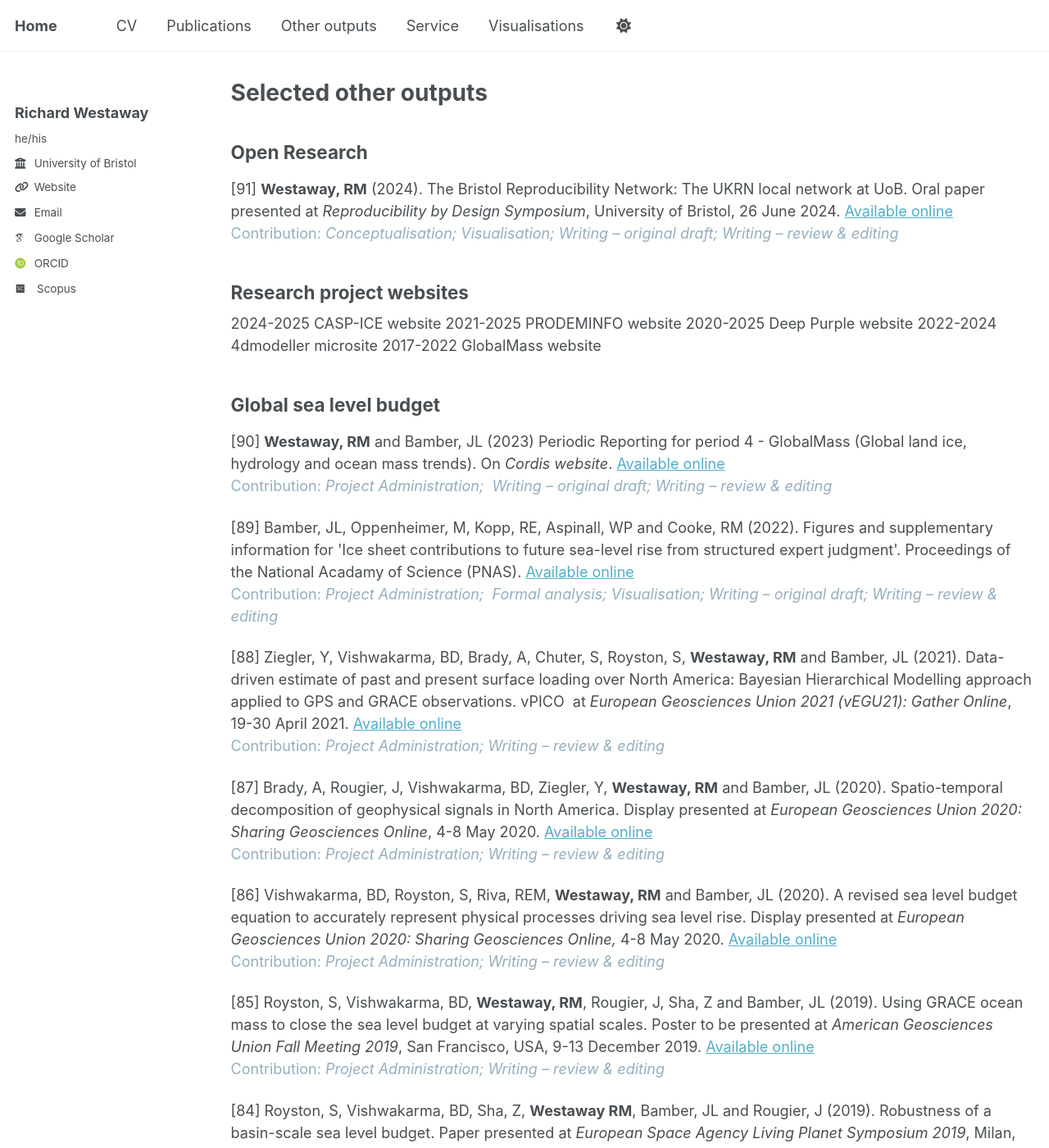
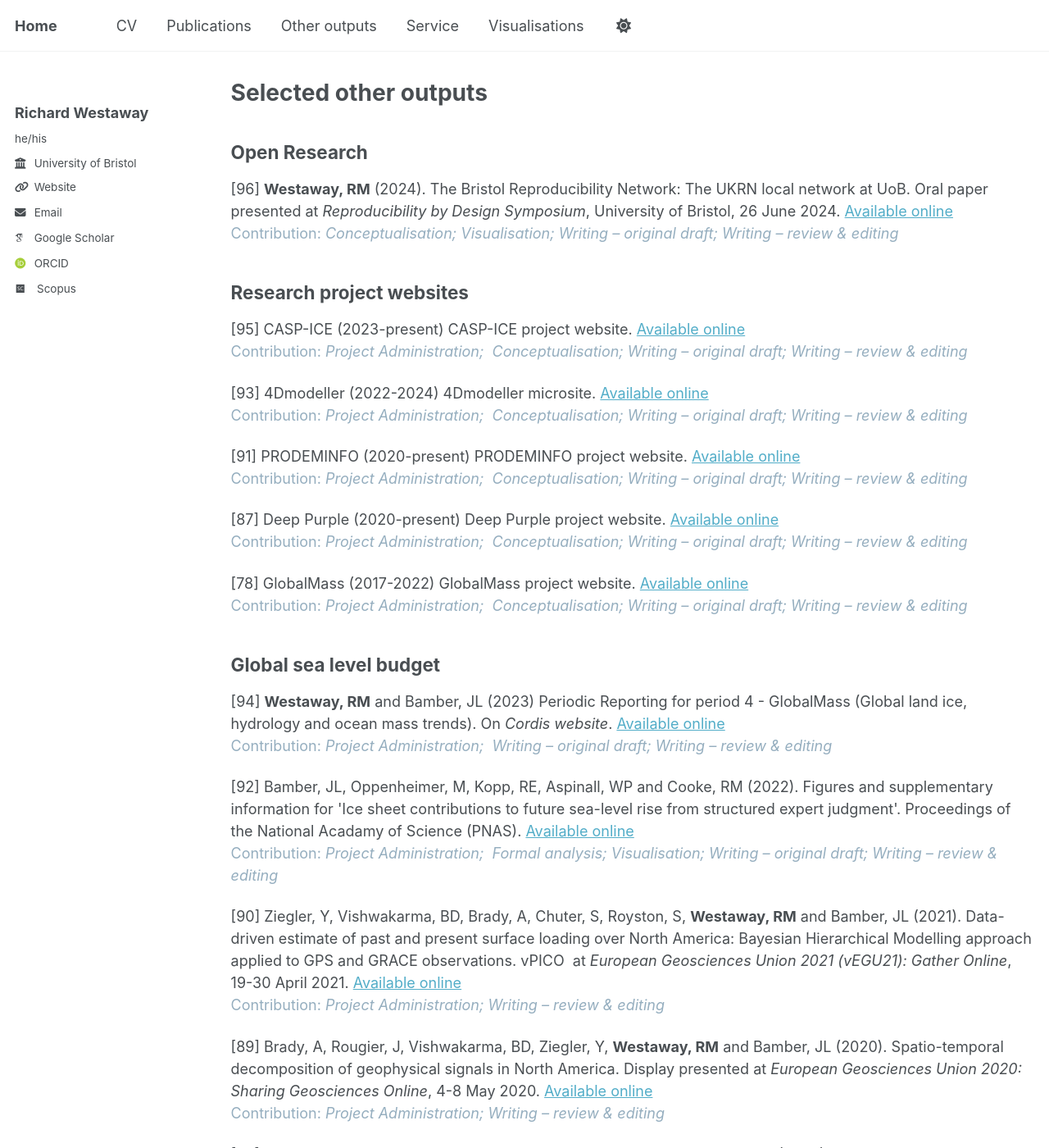
Before and after one commit to richardwestaway/richardwestaway.github.io, a Jekyll site: the page built from _pages/outputs.html, in a window 1280 px wide and 1400 px high. Shown: the whole window at 82% size. Built offline with Jekyll 4.4.1, drawn with Linux system fonts in a browser that asks for light colours; some web fonts are replaced; some of the changed text lies outside the part shown.

Commit message:
Update outputs.html

```diff
--- a/_pages/outputs.html
+++ b/_pages/outputs.html
@@ -15,36 +15,36 @@ author_profile: true
 
 <h2>Open Research</h2>
 
-<p>[91] <strong>Westaway, RM</strong> (2024). The Bristol Reproducibility Network: The UKRN local network at UoB. Oral paper presented at <em>Reproducibility by Design Symposium</em>, University of Bristol, 26 June 2024. <a href="https://osf.io/tx42g" target="_blank" rel="noopener">Available online</a><br /><span style="color: #95aebf;">Contribution: <em>Conceptualisation; Visualisation; Writing &ndash; original draft; Writing &ndash; review &amp; editing</em></span></p>
+<p>[96] <strong>Westaway, RM</strong> (2024). The Bristol Reproducibility Network: The UKRN local network at UoB. Oral paper presented at <em>Reproducibility by Design Symposium</em>, University of Bristol, 26 June 2024. <a href="https://osf.io/tx42g" target="_blank" rel="noopener">Available online</a><br /><span style="color: #95aebf;">Contribution: <em>Conceptualisation; Visualisation; Writing &ndash; original draft; Writing &ndash; review &amp; editing</em></span></p>
 
 <h2>Research project websites</h2>
 
-2024-2025 CASP-ICE website
+<p>[95] CASP-ICE (2023-present) CASP-ICE project website. <a href="https://sks.to/prodeminfo" target="_blank" rel="noopener">Available online</a><br /><span style="color: #95aebf;">Contribution: <em>Project Administration;&nbsp; Conceptualisation; Writing &ndash; original draft; Writing &ndash; review &amp; editing</em></span></p>
 
-2021-2025 PRODEMINFO website
+<p>[93] 4Dmodeller (2022-2024) 4Dmodeller microsite. <a href="https://www.globalmass.eu/4dmodeller/" target="_blank" rel="noopener">Available online</a><br /><span style="color: #95aebf;">Contribution: <em>Project Administration;&nbsp; Conceptualisation; Writing &ndash; original draft; Writing &ndash; review &amp; editing</em></span></p>
 
-2020-2025 Deep Purple website
+<p>[91] PRODEMINFO (2020-present) PRODEMINFO project website. <a href="https://sks.to/prodeminfo" target="_blank" rel="noopener">Available online</a><br /><span style="color: #95aebf;">Contribution: <em>Project Administration;&nbsp; Conceptualisation; Writing &ndash; original draft; Writing &ndash; review &amp; editing</em></span></p>
 
-2022-2024 4dmodeller microsite
+<p>[87] Deep Purple (2020-present) Deep Purple project website. <a href="https://www.deeppurple-ercsyg.eu/" target="_blank" rel="noopener">Available online</a><br /><span style="color: #95aebf;">Contribution: <em>Project Administration;&nbsp; Conceptualisation; Writing &ndash; original draft; Writing &ndash; review &amp; editing</em></span></p>
 
-2017-2022 GlobalMass website
+<p>[78] GlobalMass (2017-2022) GlobalMass project website. <a href="https://www.globalmass.eu/" target="_blank" rel="noopener">Available online</a><br /><span style="color: #95aebf;">Contribution: <em>Project Administration;&nbsp; Conceptualisation; Writing &ndash; original draft; Writing &ndash; review &amp; editing</em></span></p>
 
 <h2>Global sea level budget</h2>
 
-<p>[90] <strong>Westaway, RM</strong> and Bamber, JL (2023) Periodic Reporting for period 4 - GlobalMass (Global land ice, hydrology and ocean mass trends). On <em>Cordis website</em>. <a href="https://cordis.europa.eu/project/id/694188/reporting" target="_blank" rel="noopener">Available online</a><br /><span style="color: #95aebf;">Contribution: <em>Project Administration;&nbsp; Writing &ndash; original draft; Writing &ndash; review &amp; editing</em></span></p>
+<p>[94] <strong>Westaway, RM</strong> and Bamber, JL (2023) Periodic Reporting for period 4 - GlobalMass (Global land ice, hydrology and ocean mass trends). On <em>Cordis website</em>. <a href="https://cordis.europa.eu/project/id/694188/reporting" target="_blank" rel="noopener">Available online</a><br /><span style="color: #95aebf;">Contribution: <em>Project Administration;&nbsp; Writing &ndash; original draft; Writing &ndash; review &amp; editing</em></span></p>
 
-<p>[89] Bamber, JL, Oppenheimer, M, Kopp, RE, Aspinall, WP and Cooke, RM (2022). Figures and supplementary information for 'Ice sheet contributions to future sea-level rise from structured expert judgment'. Proceedings of the National Acadamy of Science (PNAS). <a href="https://doi.org/10.1073/pnas.1817205116" target="_blank" rel="noopener">Available online</a><br /><span style="color: #95aebf;">Contribution: <em>Project Administration;&nbsp; Formal analysis; Visualisation; Writing &ndash; original draft; Writing &ndash; review &amp; editing</em></span></p>
-<p>[88] Ziegler, Y, Vishwakarma, BD,&nbsp;Brady, A, Chuter, S, Royston, S, <strong>Westaway, RM</strong> and Bamber, JL (2021).&nbsp;Data-driven estimate of past and present surface loading over North America: Bayesian Hierarchical Modelling approach applied to GPS and GRACE observations. vPICO&nbsp; at <em>European Geosciences Union 2021 (vEGU21): Gather Online</em>, 19-30 April 2021. <a href="https://doi.org/10.5281/zenodo.7463180" target="_blank" rel="noopener">Available online</a><br /><span style="color: #95aebf;">Contribution: <em>Project Administration;&nbsp;Writing &ndash; review &amp; editing</em></span></p>
-<p>[87] Brady, A, Rougier, J, Vishwakarma, BD, Ziegler, Y, <strong>Westaway, RM</strong> and Bamber, JL (2020). Spatio-temporal decomposition of geophysical signals in North America. Display presented at <em>European Geosciences Union 2020: Sharing Geosciences Online</em>, 4-8 May 2020. <a href="https://doi.org/10.5281/zenodo.7462998" target="_blank" rel="noopener">Available online</a><br /><span style="color: #95aebf;">Contribution: <em>Project Administration;&nbsp;Writing &ndash; review &amp; editing</em></span></p>
-<p>[86] Vishwakarma, BD, Royston, S, Riva, REM, <strong>Westaway, RM</strong> and Bamber, JL (2020). A revised sea level budget equation to accurately represent physical processes driving sea level rise. Display presented at <em>European Geosciences Union 2020: Sharing Geosciences Online, </em>4-8 May 2020. <a href="https://doi.org/10.5281/zenodo.7462699" target="_blank" rel="noopener">Available online</a><br /><span style="color: #95aebf;">Contribution: <em>Project Administration;&nbsp;Writing &ndash; review &amp; editing</em></span></p>
-<p>[85] Royston, S, Vishwakarma, BD, <strong>Westaway, RM</strong>, Rougier, J, Sha, Z and Bamber, JL&nbsp;(2019). Using GRACE ocean mass to close the sea level budget at varying spatial scales. Poster to be presented at <em>American Geosciences Union Fall Meeting 2019</em>, San Francisco, USA, 9-13 December 2019. <a href="https://doi.org/10.5281/zenodo.7462647">Available online</a><br /><span style="color: #95aebf;">Contribution: <em>Project Administration;&nbsp;</em><em>Writing &ndash; review &amp; editing</em></span></p>
-<p>[84] Royston, S, Vishwakarma, BD, Sha, Z, <strong>Westaway RM</strong>, Bamber, JL&nbsp;and Rougier, J (2019). Robustness of a basin-scale sea level budget. Paper presented at <em>European Space Agency Living Planet Symposium 2019</em>, Milan, Italy, 13-17 May 2019. <a href="https://doi.org/10.5281/zenodo.7462607" target="_blank" rel="noopener">Available online</a><br /><span style="color: #95aebf;">Contribution: <em>Project Administration;&nbsp;</em><em>Writing &ndash; review &amp; editing</em></span></p>
-<p>[83] Royston, S, Vishwakarma, BD, <strong>Westaway, RM</strong> and Bamber, JL&nbsp;(2019). How Informative is the Basin-Scale Sea-Level Budget? Paper presented at <em>European Geosciences Union General Assembly&nbsp;2019</em>, Vienna, Austria, 7-12 April 2019. <a href="https://doi.org/10.5281/zenodo.7458044" target="_blank" rel="noopener">Available online</a><br /><span style="color: #95aebf;">Contribution: <em>Project Administration;&nbsp;</em><em>Writing &ndash; review &amp; editing</em></span></p>
-<p>[82] <strong>Westaway, RM</strong>, Vishwakarma, BD, Royston, S and Bamber, JL&nbsp;(2019). A first observation driven estimate of Ocean Bottom Deformation: updating the Sea Level Budget.&nbsp;Paper presented at <em>European Geosciences Union General Assembly&nbsp;2019</em>, Vienna, Austria, 7-12 April 2019. <a href="https://doi.org/10.5281/zenodo.7458028" target="_blank" rel="noopener">Available online</a><br /><span style="color: #95aebf;">Contribution: <em>Project Administration;&nbsp;</em><em>Writing &ndash; review &amp; editing</em></span></p>
-<p>[81] Vishwakarma, BD, Royston, S, Chuter, S, Sha, Z, <strong>Westaway, RM</strong>, Rougier, J and Bamber, JL (2019). GlobalMass: a Bayesian modelling approach for closing the sea-level budget. Poster presented at <em>GRACE/GRACE-FO Science Team Meeting 2018</em>, Potsdam, Germany, 9-11 October 2018. <a href="https://doi.org/10.6084/m9.figshare.7234886" target="_blank" rel="noopener">Available online</a><br /><span style="color: #95aebf;">Contribution: <em>Project Administration;&nbsp;</em><em>Writing &ndash; review &amp; editing</em></span></p>
-<p>[80] Bamber, JL, <strong>Westaway, RM</strong>, Marzeion, B and Wouters, B&nbsp;(2018).&nbsp;The land ice contribution to sea level during the satellite era.&nbsp;Poster presented at <em>Sea Level Futures Conference</em>, Liverpool 2&ndash;4 July 2018.&nbsp;<a href="https://doi.org/10.5281/zenodo.7434192" target="_blank" rel="noopener">Available online</a><br /><span style="color: #95aebf;">Contribution: <em>Project Administration;&nbsp;</em><em>Formal analysis;&nbsp;Visualization;&nbsp;Writing &ndash; original draft;&nbsp;Writing &ndash; review &amp; editing</em></span></p>
-<p>[79] Bamber, JL, <strong>Westaway, RM</strong>, Wouters, B &amp; Marzeion, B&nbsp;(2018).&nbsp;Land ice contribution to SLR from 1992-present.&nbsp;Paper presented at <em>POLAR 2018</em>, Davos, Switzerland, 15-26 June 2018.&nbsp;<a href="https://doi.org/10.5281/zenodo.7433994" target="_blank" rel="noopener">Available online</a><br /><span style="color: #95aebf;">Contribution: <em>Project Administration;&nbsp;</em><em>Formal analysis; Visualization;&nbsp;Writing &ndash; original draft;&nbsp;Writing &ndash; review &amp; editing</em></span></p>
-<p>[78] <strong>Westaway, RM</strong> and Bamber, JL (2017). GlobalMass project brochure. <a href="https://bpb-eu-w2.wpmucdn.com/blogs.bristol.ac.uk/dist/d/388/files/2017/06/GlobalMass-brochure-FINAL.pdf" target="_blank" rel="noopener">Available online</a><br /><span style="color: #95aebf;">Contribution: <em>Project Administration; Conceptualisation; Visualization; Writing &ndash; original draft; Writing &ndash; review &amp; editing</em></span></p>
+<p>[92] Bamber, JL, Oppenheimer, M, Kopp, RE, Aspinall, WP and Cooke, RM (2022). Figures and supplementary information for 'Ice sheet contributions to future sea-level rise from structured expert judgment'. Proceedings of the National Acadamy of Science (PNAS). <a href="https://doi.org/10.1073/pnas.1817205116" target="_blank" rel="noopener">Available online</a><br /><span style="color: #95aebf;">Contribution: <em>Project Administration;&nbsp; Formal analysis; Visualisation; Writing &ndash; original draft; Writing &ndash; review &amp; editing</em></span></p>
+<p>[90] Ziegler, Y, Vishwakarma, BD,&nbsp;Brady, A, Chuter, S, Royston, S, <strong>Westaway, RM</strong> and Bamber, JL (2021).&nbsp;Data-driven estimate of past and present surface loading over North America: Bayesian Hierarchical Modelling approach applied to GPS and GRACE observations. vPICO&nbsp; at <em>European Geosciences Union 2021 (vEGU21): Gather Online</em>, 19-30 April 2021. <a href="https://doi.org/10.5281/zenodo.7463180" target="_blank" rel="noopener">Available online</a><br /><span style="color: #95aebf;">Contribution: <em>Project Administration;&nbsp;Writing &ndash; review &amp; editing</em></span></p>
+<p>[89] Brady, A, Rougier, J, Vishwakarma, BD, Ziegler, Y, <strong>Westaway, RM</strong> and Bamber, JL (2020). Spatio-temporal decomposition of geophysical signals in North America. Display presented at <em>European Geosciences Union 2020: Sharing Geosciences Online</em>, 4-8 May 2020. <a href="https://doi.org/10.5281/zenodo.7462998" target="_blank" rel="noopener">Available online</a><br /><span style="color: #95aebf;">Contribution: <em>Project Administration;&nbsp;Writing &ndash; review &amp; editing</em></span></p>
+<p>[88] Vishwakarma, BD, Royston, S, Riva, REM, <strong>Westaway, RM</strong> and Bamber, JL (2020). A revised sea level budget equation to accurately represent physical processes driving sea level rise. Display presented at <em>European Geosciences Union 2020: Sharing Geosciences Online, </em>4-8 May 2020. <a href="https://doi.org/10.5281/zenodo.7462699" target="_blank" rel="noopener">Available online</a><br /><span style="color: #95aebf;">Contribution: <em>Project Administration;&nbsp;Writing &ndash; review &amp; editing</em></span></p>
+<p>[86] Royston, S, Vishwakarma, BD, <strong>Westaway, RM</strong>, Rougier, J, Sha, Z and Bamber, JL&nbsp;(2019). Using GRACE ocean mass to close the sea level budget at varying spatial scales. Poster to be presented at <em>American Geosciences Union Fall Meeting 2019</em>, San Francisco, USA, 9-13 December 2019. <a href="https://doi.org/10.5281/zenodo.7462647">Available online</a><br /><span style="color: #95aebf;">Contribution: <em>Project Administration;&nbsp;</em><em>Writing &ndash; review &amp; editing</em></span></p>
+<p>[85] Royston, S, Vishwakarma, BD, Sha, Z, <strong>Westaway RM</strong>, Bamber, JL&nbsp;and Rougier, J (2019). Robustness of a basin-scale sea level budget. Paper presented at <em>European Space Agency Living Planet Symposium 2019</em>, Milan, Italy, 13-17 May 2019. <a href="https://doi.org/10.5281/zenodo.7462607" target="_blank" rel="noopener">Available online</a><br /><span style="color: #95aebf;">Contribution: <em>Project Administration;&nbsp;</em><em>Writing &ndash; review &amp; editing</em></span></p>
+<p>[84] Royston, S, Vishwakarma, BD, <strong>Westaway, RM</strong> and Bamber, JL&nbsp;(2019). How Informative is the Basin-Scale Sea-Level Budget? Paper presented at <em>European Geosciences Union General Assembly&nbsp;2019</em>, Vienna, Austria, 7-12 April 2019. <a href="https://doi.org/10.5281/zenodo.7458044" target="_blank" rel="noopener">Available online</a><br /><span style="color: #95aebf;">Contribution: <em>Project Administration;&nbsp;</em><em>Writing &ndash; review &amp; editing</em></span></p>
+<p>[83] <strong>Westaway, RM</strong>, Vishwakarma, BD, Royston, S and Bamber, JL&nbsp;(2019). A first observation driven estimate of Ocean Bottom Deformation: updating the Sea Level Budget.&nbsp;Paper presented at <em>European Geosciences Union General Assembly&nbsp;2019</em>, Vienna, Austria, 7-12 April 2019. <a href="https://doi.org/10.5281/zenodo.7458028" target="_blank" rel="noopener">Available online</a><br /><span style="color: #95aebf;">Contribution: <em>Project Administration;&nbsp;</em><em>Writing &ndash; review &amp; editing</em></span></p>
+<p>[82] Vishwakarma, BD, Royston, S, Chuter, S, Sha, Z, <strong>Westaway, RM</strong>, Rougier, J and Bamber, JL (2019). GlobalMass: a Bayesian modelling approach for closing the sea-level budget. Poster presented at <em>GRACE/GRACE-FO Science Team Meeting 2018</em>, Potsdam, Germany, 9-11 October 2018. <a href="https://doi.org/10.6084/m9.figshare.7234886" target="_blank" rel="noopener">Available online</a><br /><span style="color: #95aebf;">Contribution: <em>Project Administration;&nbsp;</em><em>Writing &ndash; review &amp; editing</em></span></p>
+<p>[81] Bamber, JL, <strong>Westaway, RM</strong>, Marzeion, B and Wouters, B&nbsp;(2018).&nbsp;The land ice contribution to sea level during the satellite era.&nbsp;Poster presented at <em>Sea Level Futures Conference</em>, Liverpool 2&ndash;4 July 2018.&nbsp;<a href="https://doi.org/10.5281/zenodo.7434192" target="_blank" rel="noopener">Available online</a><br /><span style="color: #95aebf;">Contribution: <em>Project Administration;&nbsp;</em><em>Formal analysis;&nbsp;Visualization;&nbsp;Writing &ndash; original draft;&nbsp;Writing &ndash; review &amp; editing</em></span></p>
+<p>[80] Bamber, JL, <strong>Westaway, RM</strong>, Wouters, B &amp; Marzeion, B&nbsp;(2018).&nbsp;Land ice contribution to SLR from 1992-present.&nbsp;Paper presented at <em>POLAR 2018</em>, Davos, Switzerland, 15-26 June 2018.&nbsp;<a href="https://doi.org/10.5281/zenodo.7433994" target="_blank" rel="noopener">Available online</a><br /><span style="color: #95aebf;">Contribution: <em>Project Administration;&nbsp;</em><em>Formal analysis; Visualization;&nbsp;Writing &ndash; original draft;&nbsp;Writing &ndash; review &amp; editing</em></span></p>
+<p>[79] <strong>Westaway, RM</strong> and Bamber, JL (2017). GlobalMass project brochure. <a href="https://bpb-eu-w2.wpmucdn.com/blogs.bristol.ac.uk/dist/d/388/files/2017/06/GlobalMass-brochure-FINAL.pdf" target="_blank" rel="noopener">Available online</a><br /><span style="color: #95aebf;">Contribution: <em>Project Administration; Conceptualisation; Visualization; Writing &ndash; original draft; Writing &ndash; review &amp; editing</em></span></p>
 
 <p>[##] Plain language summaries. https://www.globalmass.eu/plain-language-summaries/</p>
 
```
